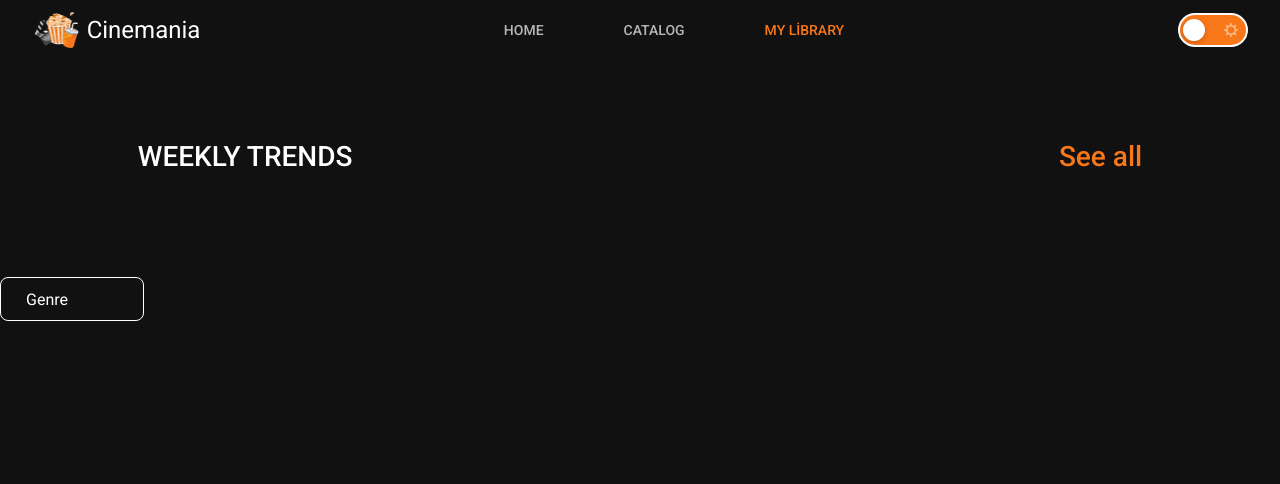
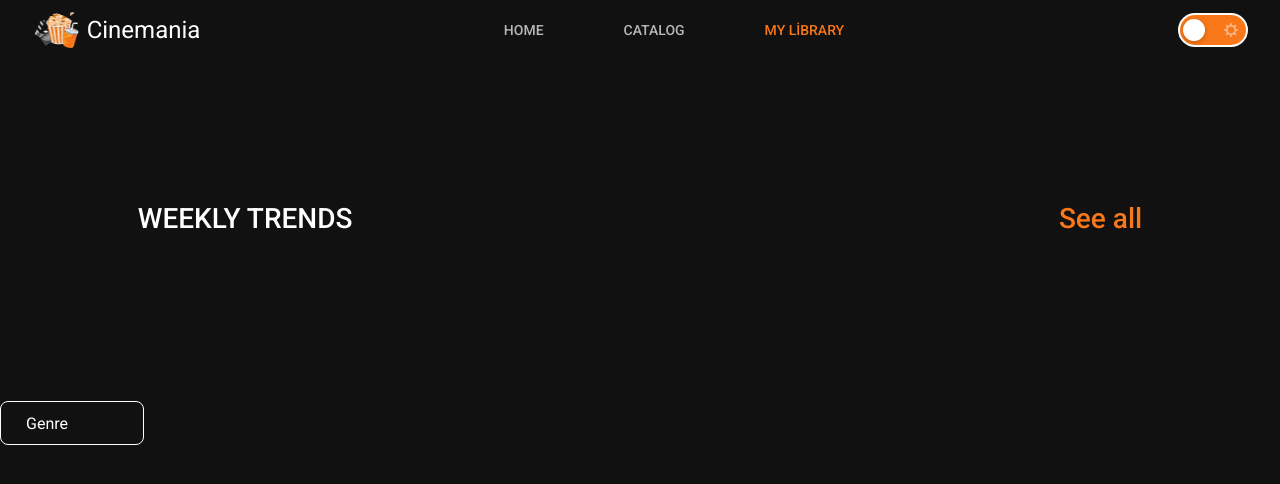
Before and after one commit to Furkan-ThecLifeN/TeamC-Cinemania-Project, a website built with Vite: page src/my-library.html in a window 1280 px wide. Built offline with nearby package versions, Linux system fonts and the light colour scheme; no server answers.

Commit message:
edit weekly trends

```diff
--- a/src/css/weekly-trends.css
+++ b/src/css/weekly-trends.css
@@ -1,10 +1,5 @@
 #weekly-trends {
-  display: flex;
-  justify-content: center;
-  align-items: center;
-  padding: 100px 20px; /* Üstten boşluk bırakır */
-  min-height: 100vh;
-  box-sizing: border-box;
+
 }
 
 
@@ -15,12 +10,17 @@
 }
 
 .weekly-trends {
+  justify-content: center;
+  align-items: center;
+  box-sizing: border-box;
   display: flex;
   flex-direction: column;
   justify-content: center;
   align-items: center;
-  width: 90%;
-  max-width: 1280px;
+  width: 100%;
+  padding: 5%;
+  justify-content: center;
+  align-items: center;
 }
 
 .weekly-title {
```
Also changed, not shown: src/partials/upcoming-this-month.html (+0 -3 lines).
